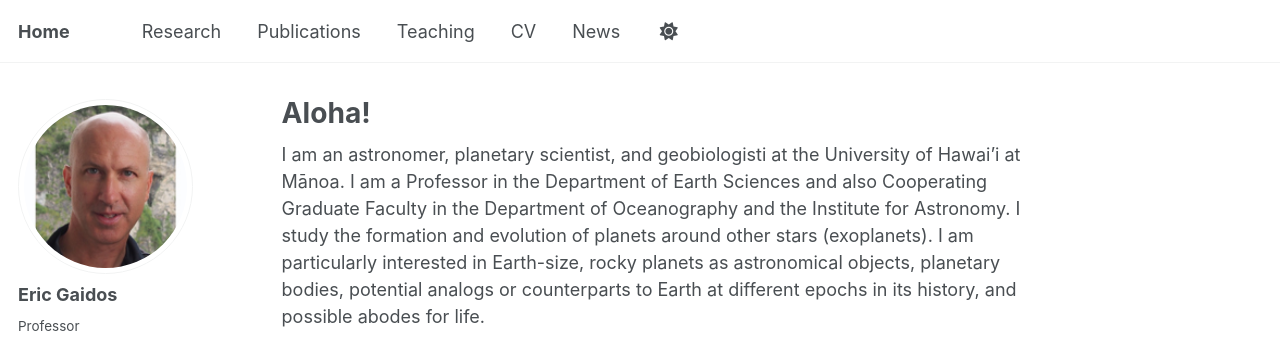
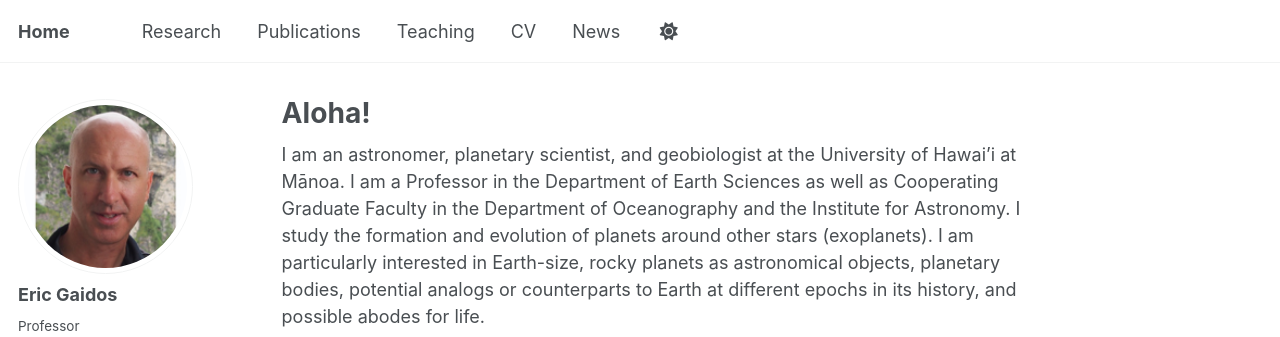
Before and after one commit to egaidos/egaidos.github.io, a Jekyll site: the page built from _pages/about.md, in a window 1280 px wide. Shown: the top 337 px of the page. Built offline with Jekyll 4.4.1, drawn with Linux system fonts in a browser that asks for light colours; some web fonts are replaced.

Commit message:
Update about.md

```diff
--- a/_pages/about.md
+++ b/_pages/about.md
@@ -7,4 +7,4 @@
   - /about.html
 ---
 
-I am an astronomer, planetary scientist, and geobiologisti at the University of Hawai'i at Mānoa.  I am a Professor in the Department of Earth Sciences and also Cooperating Graduate Faculty in the Department of Oceanography and the Institute for Astronomy.  I study the formation and evolution of planets around other stars (exoplanets).  I am particularly interested in Earth-size, rocky planets as astronomical objects, planetary bodies, potential analogs or counterparts to Earth at different epochs in its history, and possible abodes for life.
+I am an astronomer, planetary scientist, and geobiologist at the University of Hawai'i at Mānoa.  I am a Professor in the Department of Earth Sciences as well as Cooperating Graduate Faculty in the Department of Oceanography and the Institute for Astronomy.  I study the formation and evolution of planets around other stars (exoplanets).  I am particularly interested in Earth-size, rocky planets as astronomical objects, planetary bodies, potential analogs or counterparts to Earth at different epochs in its history, and possible abodes for life.
```
